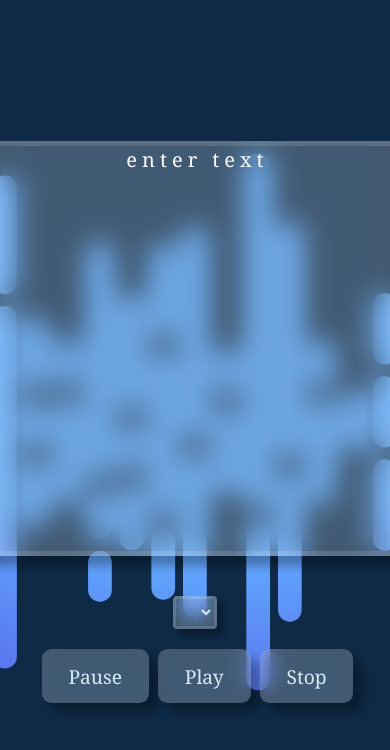
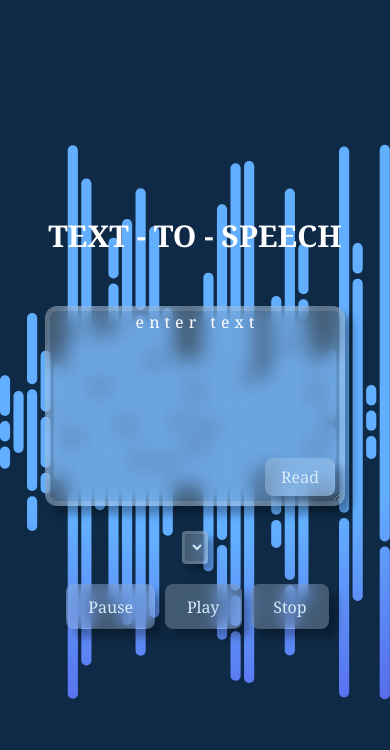
Before and after one commit to Chioma227/text-to-speech, a plain HTML site: page index.html in a window 390 px wide. Drawn offline with Linux system fonts and the light colour scheme.

Commit message:
fix: fixed responsiveness

```diff
--- a/file.css
+++ b/file.css
@@ -8,6 +8,7 @@
   height: 100vh;
   width: 100vw;
   display: flex;
+  flex-direction: column;
   justify-content: center;
   align-items: center;
   background-position: center;
@@ -15,7 +16,11 @@
   overflow-y: scroll;
   background-image: url("/assets/img/Sound Wave\ \(1\).svg");
 }
-.textAreaa{
+h2{
+    margin-bottom: 45px;
+    font-size: 40px;
+}
+.textAreaa {
   width: fit-content;
   position: relative;
 }
@@ -221,12 +226,65 @@ button:active {
   transform: translate(0.1em, 0.1em);
 }
 
-.optionStyle{
+.optionStyle {
   backdrop-filter: blur(9px) saturate(120%);
   -webkit-backdrop-filter: blur(9px) saturate(120%);
   background-color: rgba(226, 226, 226, 0.26);
   border-radius: 4px;
   border: 3px solid rgba(255, 255, 255, 0.125);
   border: none;
+}
 
+@media (max-width: 639px) {
+  #text {
+    font-size: 16px;
+    width: 400px;
+    backdrop-filter: blur(10px) saturate(120%);
+    -webkit-backdrop-filter: blur(10px) saturate(120%);
   }
+  h2{
+    margin-bottom: 40px;
+    font-size: 35px;
+}
+  .container {
+    background-image: url("/assets/img/Sound Wave\ \(2\).svg");
+  }
+  #stop {
+    font-size: 1em;
+    padding: 0.7em 1.4em;
+  }
+  #play {
+    font-size: 1em;
+    padding: 0.7em 1.4em;
+  }
+  #pause {
+    font-size: 1em;
+    padding: 0.7em 1.4em;
+  }
+  #submit {
+    font-size: 1em;
+    padding: 0.7em 1.4em;
+  }
+}
+@media (max-width:408px) {
+    h2{
+        color: white;
+        margin-bottom: 50px;
+        font-size: 30px;
+    }
+    #text {
+        font-size: 16px;
+        width: 300px;
+        height: 200px;
+        backdrop-filter: blur(10px) saturate(120%);
+        -webkit-backdrop-filter: blur(10px) saturate(120%);
+      }
+      #submit {
+        margin: 0 10px 10px 0;
+        padding: 0.5em 1em;
+      }
+      #voices {
+        margin-top: 25px;
+        padding: 5px 0;
+      }
+}
--- a/index.html
+++ b/index.html
@@ -6,7 +6,9 @@
     <link rel="stylesheet" href="file.css" />
   </head>
   <body>
+
     <div class="container">
+      <h2>TEXT - TO - SPEECH</h2>
       <form>
         <div class="textAreaa">
           <textarea id="text" cols="55" rows="15" required placeholder="enter text"></textarea>
```
Lines whose indentation alone changed are shown as unchanged.
